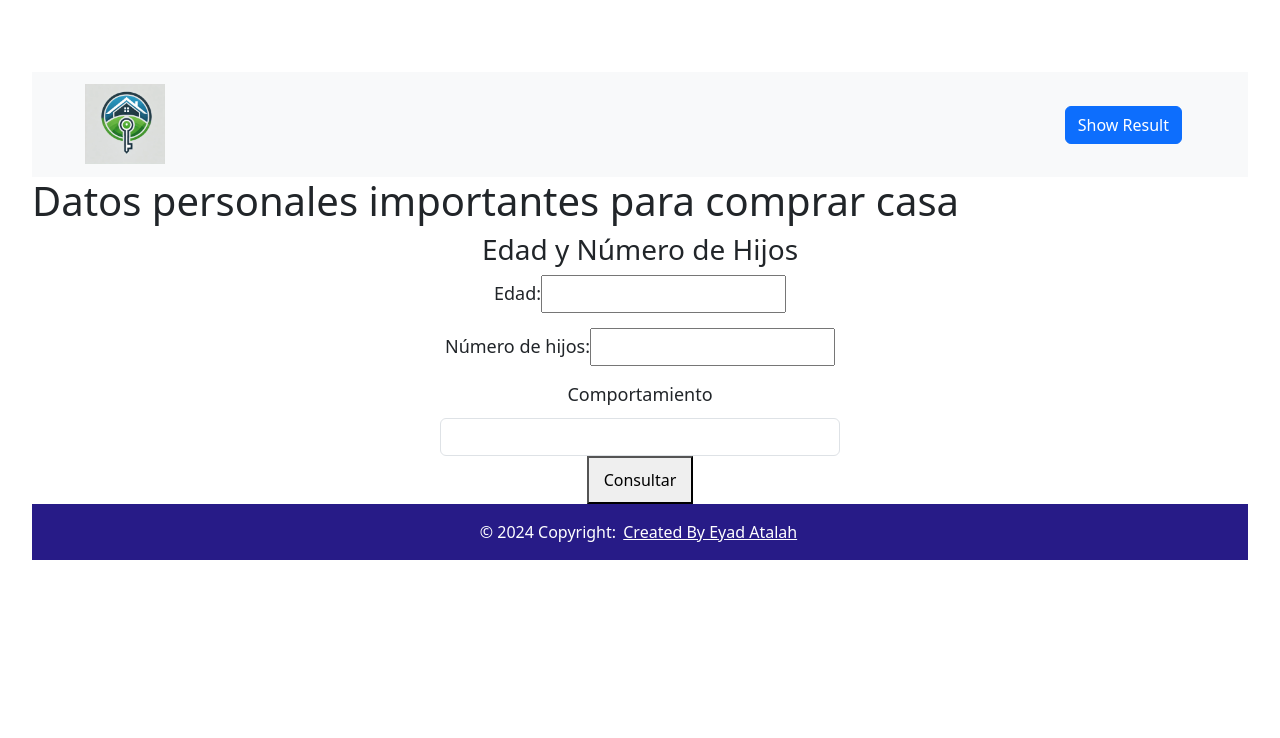
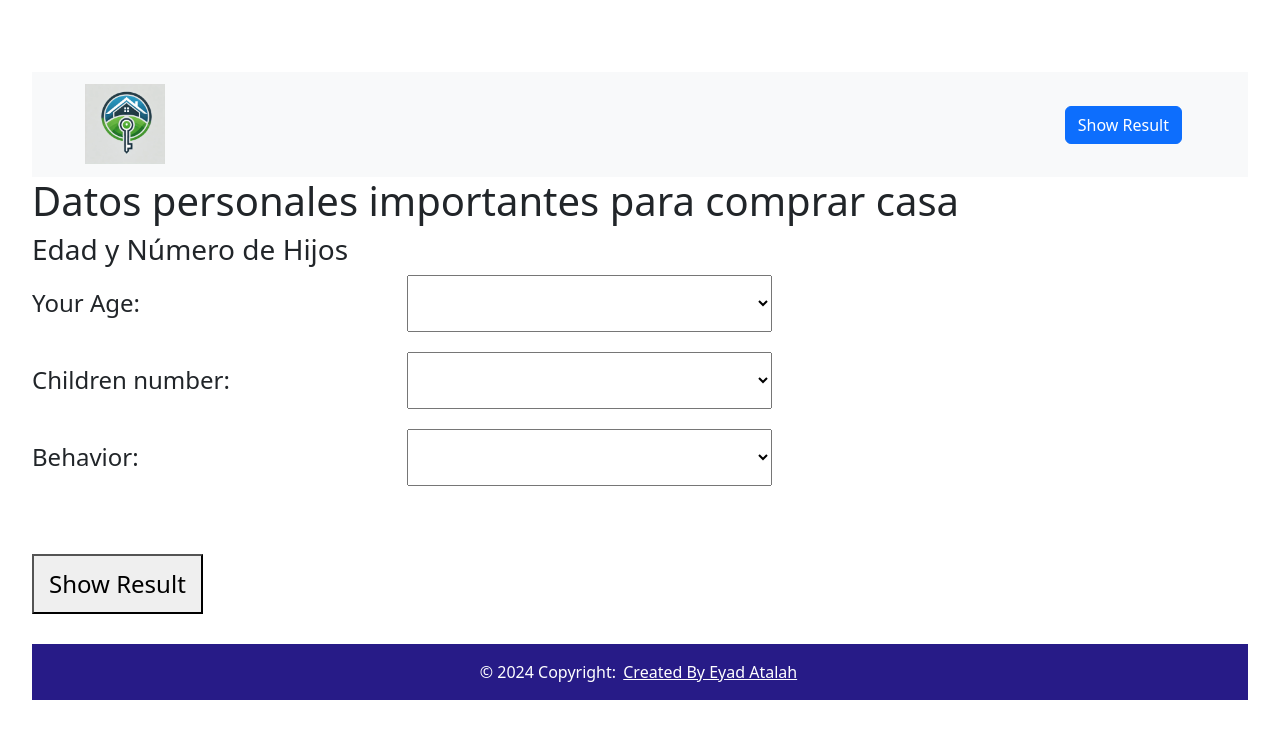
Before and after one commit to eyadcode4/project_house-selection_fronend, a Vue app: page /consult in a window 1280 px wide. Shown: the top 738 px of the page. Built offline with nearby package versions, Linux system fonts and the light colour scheme.

Commit message:
arreglar consultas

```diff
--- a/src/components/AgeHijos.vue
+++ b/src/components/AgeHijos.vue
@@ -2,41 +2,42 @@
   <div class="app">
     <h3>Edad y Número de Hijos</h3>
     <form @submit.prevent="checkDetails">
-        <div>
+      <div class="form-group">
         <!-- Campo para la edad -->
-            <label for="age">Edad:</label>
-            <input type="number" v-model="age" id="age" required />
+        <label for="age">Your Age:</label>
+        <select v-model="age" id="age" required>
+          <option value="under_30">Menos de 30 años</option>
+          <option value="30_40">Entre 30 y 40 años</option>
+          <option value="over_40">Más de 40 años</option>
+        </select>
+        <span class="message" v-if="ageMessage">{{ ageMessage }}</span>
       </div>
 
-        <div>
+      <div class="form-group">
+        <!-- Campo para número de hijos -->
+        <label for="children">Children number:</label>
+        <select v-model="children" id="children" required>
+          <option value="no_children">No tengo hijos</option>
+          <option value="one_child">Un hijo</option>
+          <option value="2_3_children">Entre 2 y 3 hijos</option>
+          <option value="over_3_children">Más de 3 hijos</option>
+        </select>
+        <span class="message" v-if="childrenMessage">{{ childrenMessage }}</span>
+      </div>
 
-            <!-- Campo para número de hijos -->
-            <label for="children">Número de hijos:</label>
-            <input type="number" v-model="children" id="children" required />
-        </div>
-        <div>
-            <label for="tema">Comportamiento</label>
-              <select class="form-control" id="tema" v-model="tema">
-                <option value="" disabled>elije el mas importante</option>
-                <option>Deportesta</option>
-                <option>Caminar</option>
-                <option>vivir en zona tranquilla</option>
-                <option>virir en zona muy activa</option>
+      <div class="form-group">
+        <!-- Campo para comportamiento -->
+        <label for="behavior">Behavior:</label>
+        <select v-model="behavior" id="behavior" required>
+          <option value="sporty">Soy deportista</option>
+          <option value="walking">Me gusta caminar</option>
+          <option value="quiet_zone">Zona tranquila</option>
         </select>
       </div>
 
-        <button type="submit">Consultar</button>
+      <br>
+      <button @click="checkDetails" type="button">Show Result</button>
     </form>
-
-      <!-- Mostrar el mensaje relacionado con la edad -->
-      <div v-if="ageMessage" class="message">
-        <p>{{ ageMessage }}</p>
-      </div>
-
-      <!-- Mostrar el mensaje relacionado con el número de hijos -->
-      <div v-if="childrenMessage" class="message">
-        <p>{{ childrenMessage }}</p>
-      </div>
   </div>
 </template>
 
@@ -47,36 +48,36 @@
   setup() {
     const age = ref(null); // Para la edad
     const children = ref(null); // Para el número de hijos
+    const behavior = ref(null); // Para el comportamiento
     const ageMessage = ref("");
     const childrenMessage = ref("");
 
     const checkDetails = () => {
       // Validación para la edad
-        if (age.value < 30) {
+      if (age.value === "under_30") {
         ageMessage.value = "Estás muy joven";
-        } else if (age.value >= 30 && age.value <= 40) {
+      } else if (age.value === "30_40") {
         ageMessage.value = "Estás joven";
-        } else if (age.value > 40) {
+      } else if (age.value === "over_40") {
         ageMessage.value = "Estás adecuado";
       }
 
       // Validación para el número de hijos
-        if (children.value == 1) {
+      if (children.value === "no_children") {
+        childrenMessage.value = "No necesitas una casa grande";
+      } else if (children.value === "one_child") {
         childrenMessage.value = "Necesita casa de 2 habitaciones";
-        } else if (children.value == 2) {
+      } else if (children.value === "2_3_children") {
         childrenMessage.value = "Necesita casa de 3 habitaciones";
-        } else if (children.value == 3) {
-          childrenMessage.value = "Necesita casa de 2 habitaciones y 2 baños";
-        } else if (children.value > 3) {
-          childrenMessage.value = "Necesita una casa más de 2 habitaciones";
-        } else {
-          childrenMessage.value = ""; // No mostrar nada si no hay hijos
+      } else if (children.value === "over_3_children") {
+        childrenMessage.value = "Necesita una casa con más de 3 habitaciones";
       }
     };
 
     return {
       age,
       children,
+      behavior,
       ageMessage,
       childrenMessage,
       checkDetails,
@@ -87,31 +88,42 @@
 
 <style scoped>
 .app {
-    max-width: 400px;
-    margin: 0 auto;
-    text-align: center;
+  width: 100%;
+
+  margin-bottom: 30px;
+  text-align: left;
+  font-size: xx-large;
+}
+
+.form-group {
+  display: flex;
+  align-items: center;
+  margin-bottom: 20px; /* Espaciado entre los grupos de formulario */
 }
 
 label {
-    font-size: 18px;
-    margin-bottom: 10px;
+  font-size: 24px;
+  margin-right: 10px; /* Espaciado entre la etiqueta y el select */
+  width: 30%; /* Ancho para que la etiqueta y el select se alineen correctamente */
 }
 
-  input {
-    padding: 5px;
-    font-size: 16px;
-    margin-bottom: 15px;
+select {
+  width: 30%; /* Ancho del select */
+  padding: 10px;
+  font-size: 24px;
+  margin-right: 10px; /* Espaciado entre el select y el mensaje */
+}
+
+.message {
+  font-size: 20px;
+  font-weight: bold;
+  color: #FF0000; /* Color del mensaje */
+  white-space: nowrap; /* Evitar que el mensaje se divida en varias líneas */
 }
 
 button {
   padding: 10px 15px;
-    font-size: 16px;
+  font-size: 24px;
   cursor: pointer;
 }
-
-  .message {
-    margin-top: 20px;
-    font-size: 20px;
-    font-weight: bold;
-  }
 </style>
--- a/src/components/NavConsult.vue
+++ b/src/components/NavConsult.vue
@@ -1,19 +1,25 @@
 <script>
-  export default {
-    data() {
-      return {
-        logoSrc: '',
-      };
-    },
-    methods: {
-      showresult() {
+  //
 
-        //alert('Registro iniciado');
+import { ref } from 'vue';
+import { useRouter } from 'vue-router';
 
-      this.$router.push('shortanswer');
-      },
-    },
-  };
+export default {
+  setup() {
+    const logoSrc = ref(''); // Definir el estado usando ref
+    const router = useRouter(); // Obtener la instancia del enrutador
+
+    const showresult = () => {
+      // alert('Registro iniciado');
+      router.push('shortanswer'); // Navegar a 'shortanswer'
+    };
+
+    return {
+      logoSrc,
+      showresult,
+    };
+  },
+};
 </script>
 
 <template>
```
Lines whose indentation alone changed are shown as unchanged.
